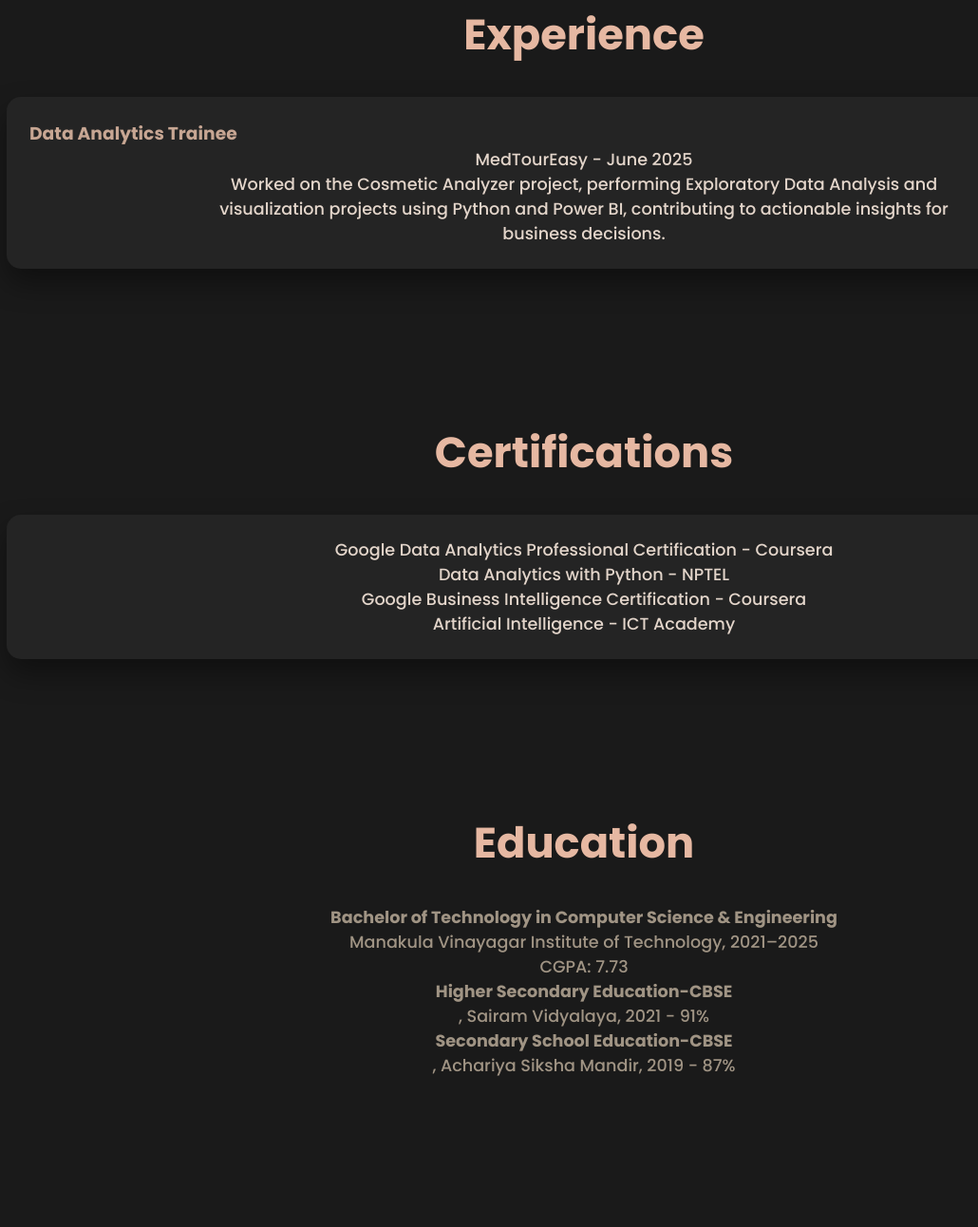
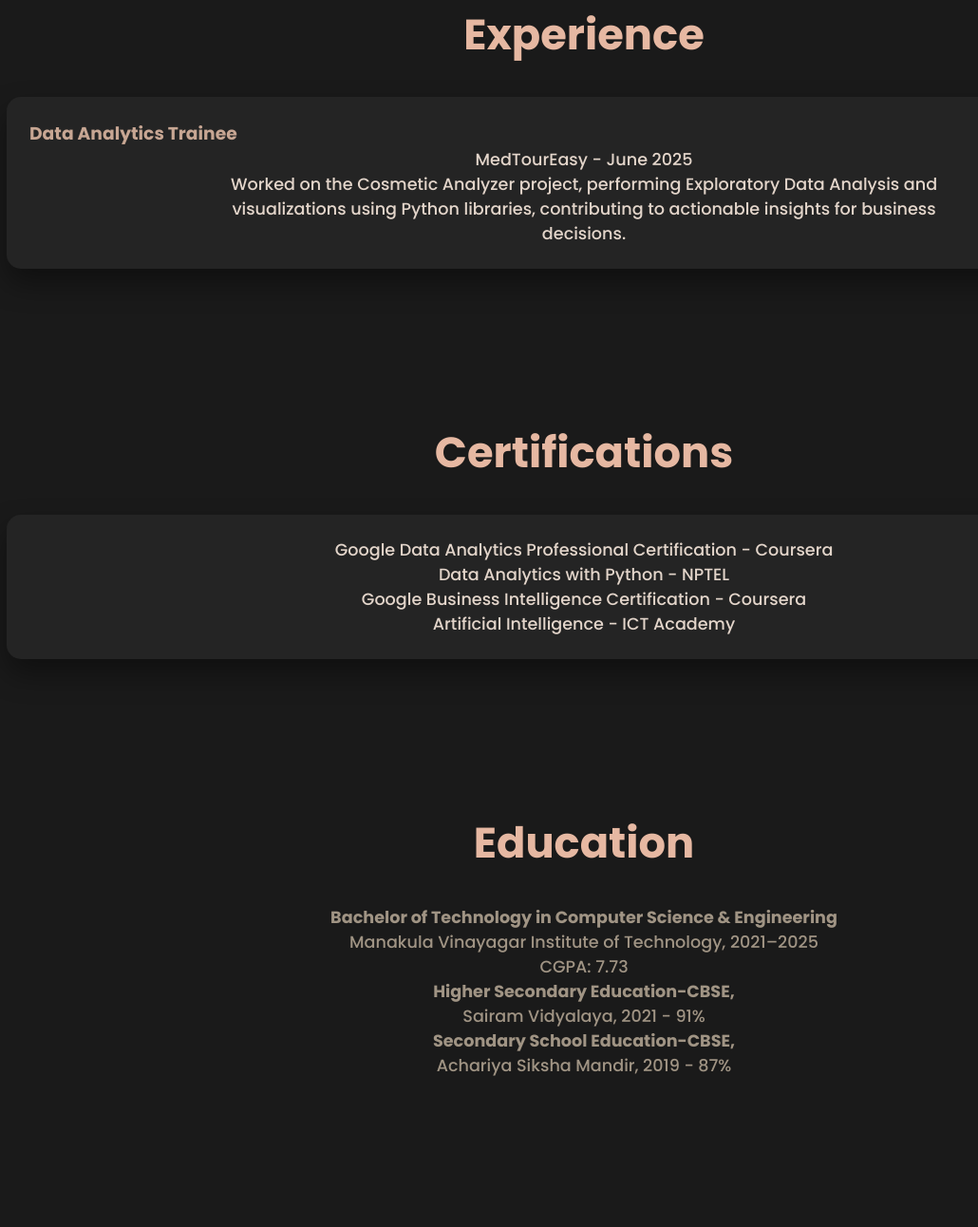
Before and after one commit to Ciri00/my-portfolio, a plain HTML site: page index.html in a window 1280 px wide. Shown: the part 3031-4323 px from the top of the page at 95% size, without its empty margins (25-1055 px from the left). Drawn offline with nearby package versions, Linux system fonts and the light colour scheme.

Commit message:
index.html

```diff
--- a/index.html
+++ b/index.html
@@ -416,7 +416,7 @@
     <div class="card">
       <h3>Data Analytics Trainee</h3>
       <p>MedTourEasy - June 2025 </p>
-      <p>Worked on the Cosmetic Analyzer project, performing Exploratory Data Analysis</Data> and visualization projects using Python and Power BI, contributing to actionable insights for business decisions.</p>
+      <p>Worked on the Cosmetic Analyzer project, performing Exploratory Data Analysis</Data> and visualizations using Python libraries, contributing to actionable insights for business decisions.</p>
     </div>
   </section>
 
@@ -433,8 +433,8 @@
   <section id="education" class="about">
     <h2 class="section-title">Education</h2>
     <p><strong>Bachelor of Technology in Computer Science & Engineering </strong><br> Manakula Vinayagar Institute of Technology, 2021–2025 <br> CGPA: 7.73</p>
-    <p><strong>Higher Secondary Education-CBSE</strong><br>, Sairam Vidyalaya, 2021 - 91% </p>
-    <p><strong>Secondary School Education-CBSE</strong><br>, Achariya Siksha Mandir, 2019 - 87% </p>
+    <p><strong>Higher Secondary Education-CBSE,</strong><br> Sairam Vidyalaya, 2021 - 91% </p>
+    <p><strong>Secondary School Education-CBSE,</strong><br> Achariya Siksha Mandir, 2019 - 87% </p>
   </section>
 
     <section id="contact" class="contact">
```
